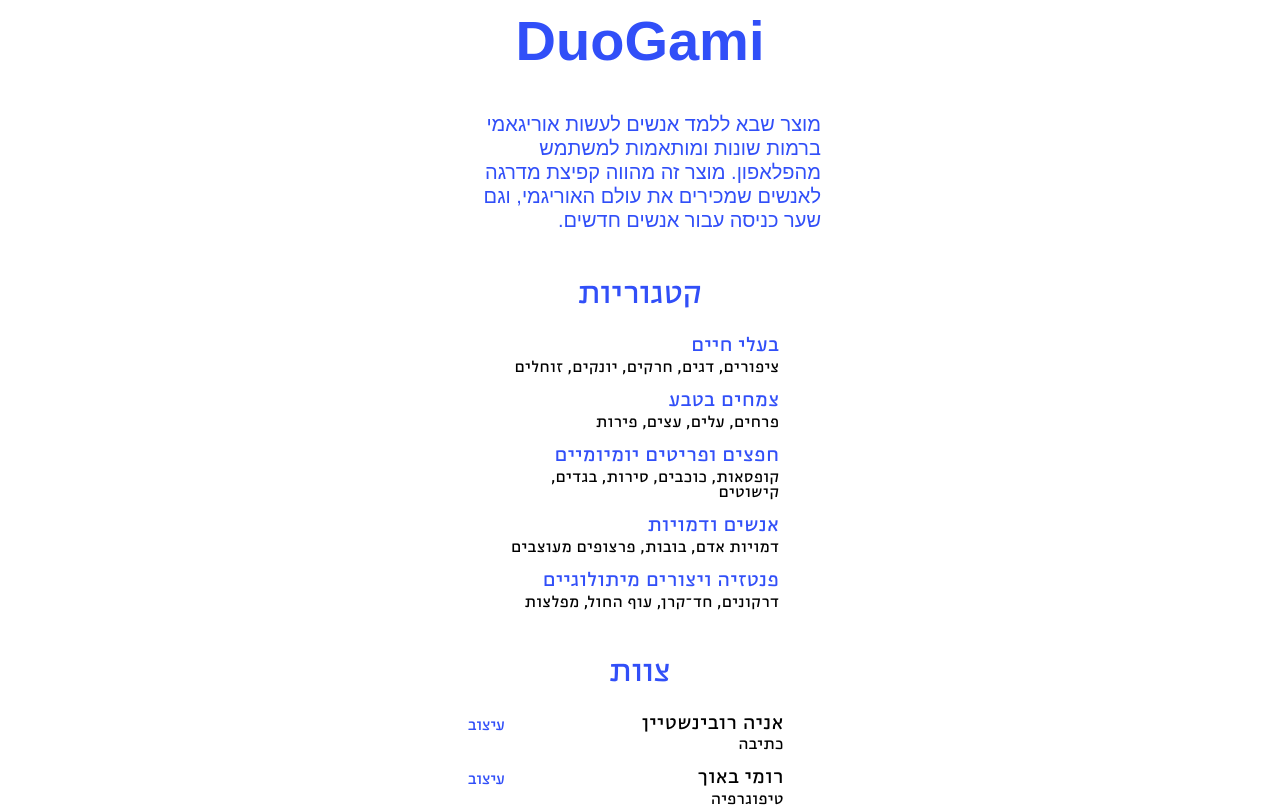
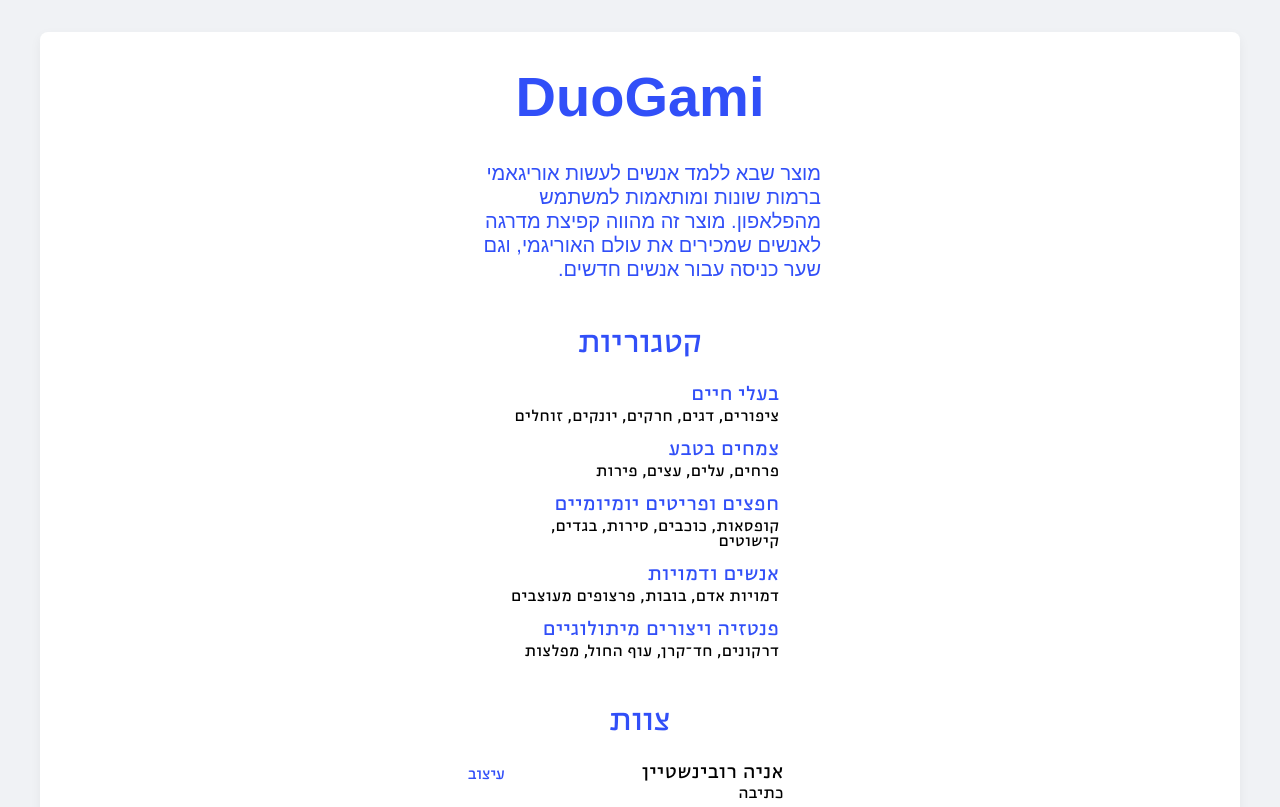
Before and after one commit to shirabercovici/shira-app, a Next.js app: page /design in a window 1280 px wide. Shown: the top 807 px of the page. Built offline with nearby package versions, Linux system fonts and the light colour scheme; a web font is replaced by a local one.

Commit message:
changed the design page so the background color will be like the rest of the app

```diff
--- a/app/(desing)/design/page.module.css
+++ b/app/(desing)/design/page.module.css
@@ -2,6 +2,18 @@
   direction: rtl;
 }
 
+.logo {
+color: #314FF8;
+text-align: center;
+font-family: var(--font-masada), sans-serif;
+font-size: 3.5rem;
+font-style: normal;
+font-weight: 550;
+line-height: normal;
+text-decoration: none;
+margin-bottom: 2rem;
+margin-top: 0;
+}
 
 .DuoGamiLink {
   text-decoration: none;
--- a/app/(desing)/design/page.tsx
+++ b/app/(desing)/design/page.tsx
@@ -4,6 +4,7 @@ import Link from "next/link";
 export default function DesignPage() {
   return (
     <div className={styles.rtlPage}>
+      <h1 className={styles.logo}>DuoGami</h1>
       <div>
           <p className={styles.duogamiContent}>
             מוצר שבא ללמד אנשים לעשות אוריגאמי ברמות שונות ומותאמות למשתמש
--- a/app/(desing)/layout.module.css
+++ b/app/(desing)/layout.module.css
@@ -1,5 +1,29 @@
+.pageContainer {
+  display: flex;
+  flex-direction: column;
+  align-items: center;
+  padding: 2rem 1rem; /* Add some space on top/bottom and sides */
+  min-height: 100vh; /* Ensure it takes at least the full viewport height */
+  background-color: #f0f2f5; /* A light gray background */
+}
+
 .mainContent {
-  background-color: #FFFFFF;
-  min-height: 100%;
-  min-width: 100%;
+  background-color: #ffffff; /* The white box */
+  width: 100%;
+  max-width: 1200px; /* Set a max-width for the content on larger screens */
+  padding: 2rem;
+  border-radius: 8px; /* Optional: adds rounded corners */
+  box-shadow: 0 4px 12px rgba(0, 0, 0, 0.05); /* Optional: adds a subtle shadow */
 }
+
+/* On smaller screens, remove the padding from the container to use full width */
+@media (max-width: 768px) {
+  .pageContainer {
+    padding: 0;
+  }
+  .mainContent {
+    border-radius: 0;
+    box-shadow: none;
+    min-height: 100vh;
+  }
+}
--- a/app/(desing)/layout.tsx
+++ b/app/(desing)/layout.tsx
@@ -12,8 +12,8 @@ export default function DesignLayout({ children }: { children: ReactNode }) {
   return (
     // By combining the classNames, we give Next.js the strongest possible instruction
     // to apply these fonts for this layout and its children during navigation.
-    <div>
-      <DesignNavbar />
+    <div className={styles.pageContainer}>
+      {/* <DesignNavbar /> */}
       <main className={styles.mainContent}>
         {children}
       </main>
--- a/lib/components/DesignNavbar.module.css
+++ b/lib/components/DesignNavbar.module.css
@@ -1,5 +1,5 @@
 .header {
-  background-color: #FFFFFF;
+  background-color: var(--color-background);
   display: flex;
   justify-content: center; /* This will center the logo horizontally */
   align-items: center;
```
